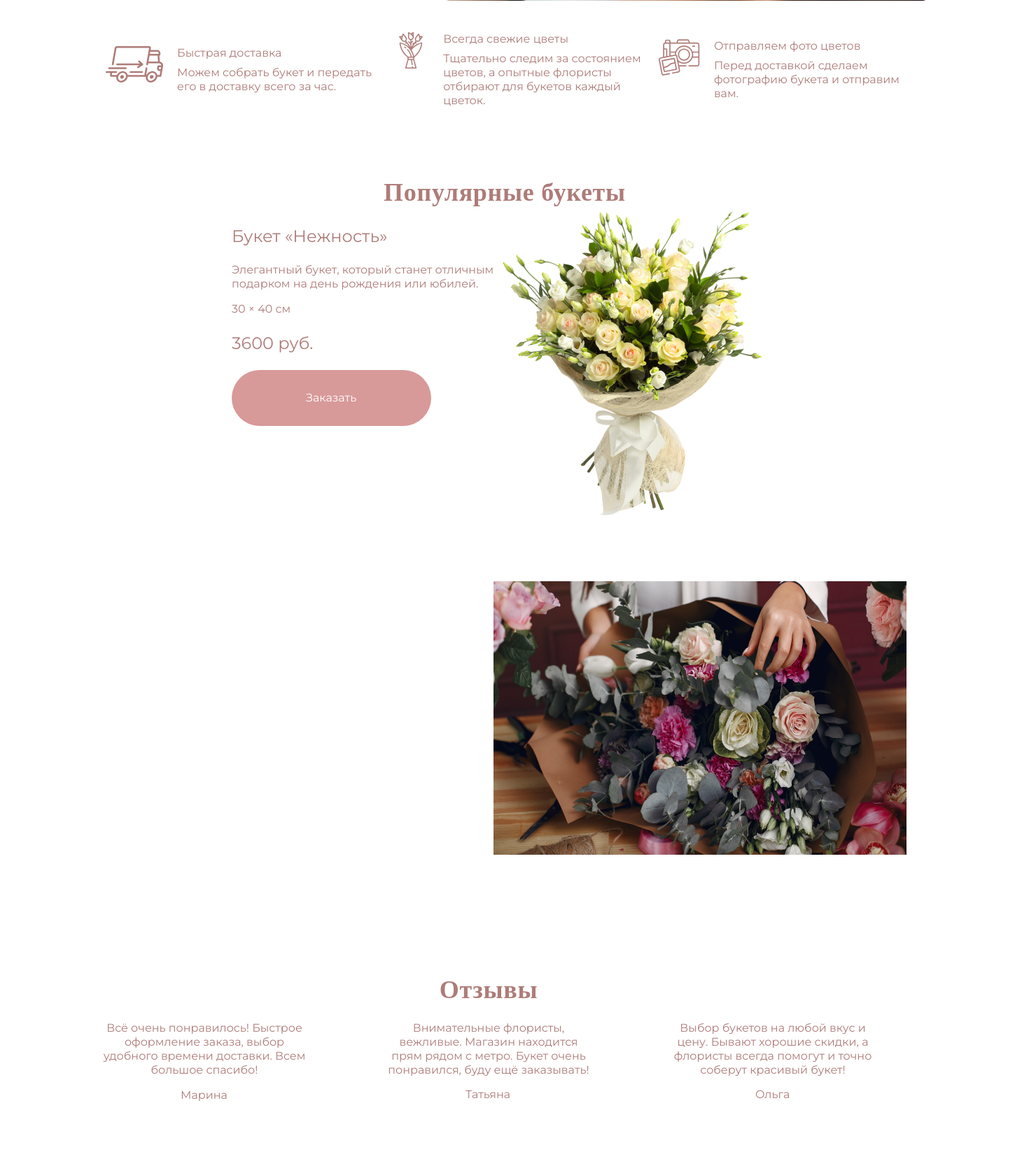
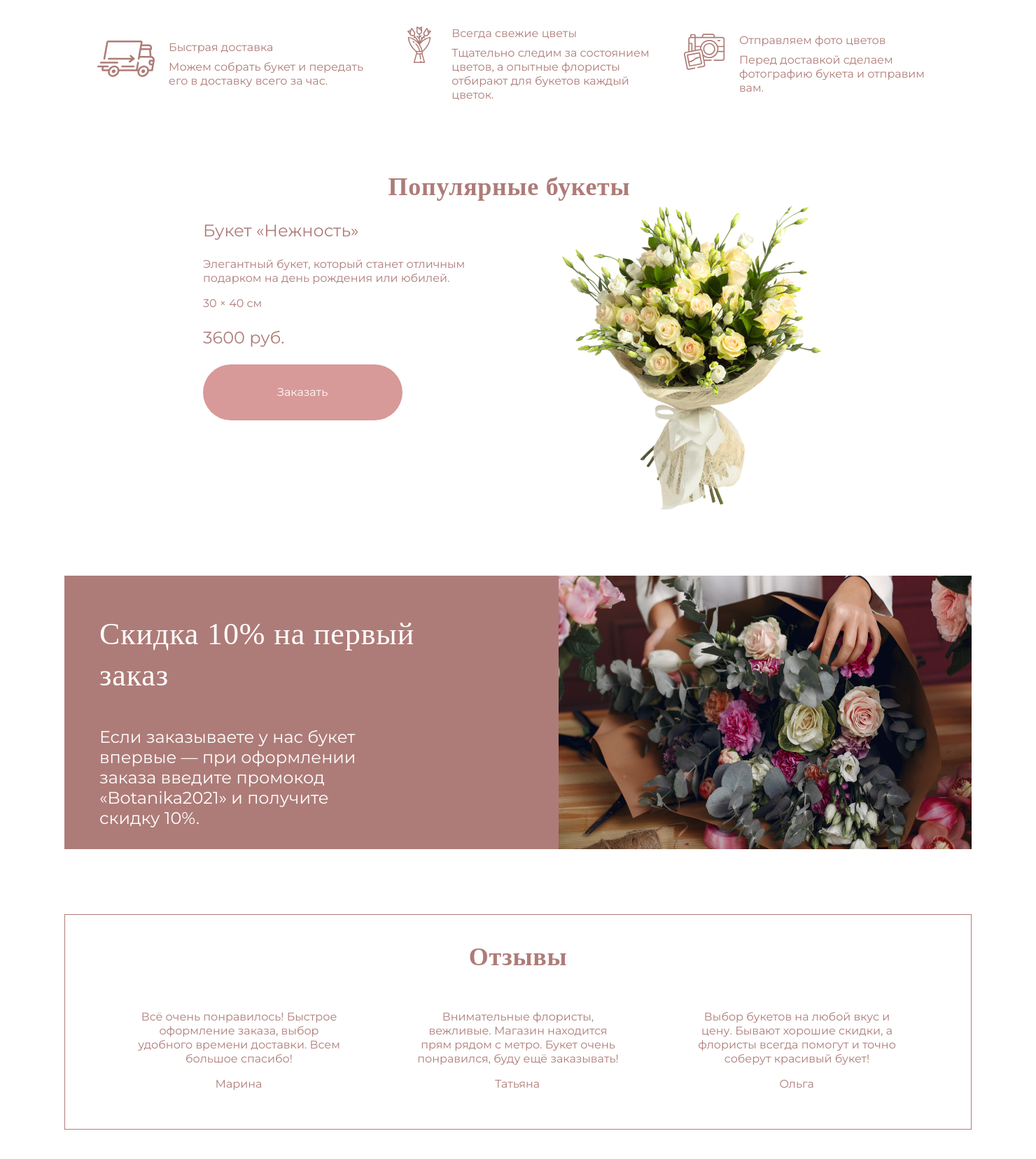
Before and after one commit to Keinever/Keinever.github.io, a PHP site: page / in a window 1480 px wide. Shown: the part 663-2320 px from the top of the page at 70% size. Run offline with PHP 8.4, Linux system fonts and the light colour scheme.

Commit message:
Update Zad1.css

```diff
--- a/Zadanie1/Zad1.css
+++ b/Zadanie1/Zad1.css
@@ -1,9 +1,12 @@
 body{
     position: relative;
-    width: 1440px;
+    width: 100%;
     height: 100%;
+    margin: 0 auto;
+    max-width: 1440px;
 
     background: #FFFFFF;
+
     display: flex;
     align-items: center;
     align-content: center;
@@ -16,7 +19,7 @@ a{
 header {
     position: absolute;
     width: 100%;
-    height: 566px;
+    height: 100%;
     left: 0;
     top: 26px;
 }
@@ -128,10 +131,12 @@ header {
     color: #AE7C78;
 }
 .info{
-    position: relative;
+    position: absolute;
     width: 100%;
-    height: 502px;
+    height: 100%;
     top: 171px;
+    margin-left: auto;
+    margin-right: auto;
 
 }
 .container2{
@@ -144,7 +149,6 @@ header {
 #autors-bouquets{
     margin-top: 0;
     margin-bottom: 24px;
-    padding-top: 0;
     width: 384px;
     height: 118px;
 
@@ -171,7 +175,7 @@ header {
     color: #AE7C78;
 }
 #flowers{
-    width: 698px;
+    width: 100%;
     height: 420px;
 
     border-radius: 10px;
@@ -218,9 +222,8 @@ header {
 }
 .advantages{
     position: absolute;
-    width: 1200px;
     height: 108px;
-    left: 120px;
+    width: 90%;
     top: 709px;
 }
 #truck{
@@ -330,6 +333,7 @@ header {
     color: #AE7C78;
 }
 .popular1{
+    width:100%;
     position: absolute;
     left: 0;
     top: 84px;
@@ -345,17 +349,17 @@ header {
 }
 .popular{
     position: absolute;
-    width: 794px;
+    width: 80%;
     height: 522px;
-    left: 323px;
     top: 870px;
 }
 #popular-bouquet{
     position: absolute;
     width: 371px;
     height: 48px;
-    left: 217px;
+    left: 50%;
     top: 0;
+    margin-left: -185.5px;
 
     font-family: 'Playfair Display';
     font-style: normal;
@@ -419,6 +423,13 @@ header {
 
     color: #AE7C78;
 }
+.container7{
+    display: flex;
+    flex-direction: row;
+    flex-wrap: nowrap;
+    justify-content: space-between;
+    align-items:center;
+}
 #charter{
     width: 73px;
     height: 20px;
@@ -434,40 +445,28 @@ header {
     color: #FFFFFF;
 }
 #img-bouquet{
-    width: 387px;
+    width: 100%;
     height: 438px;
 }
 .discount{
-    position: absolute;
-    width: 1200px;
+    position: relative;
+    width: 90%;
     height: 391px;
-    left: 87px;
+    /*left: 87px;*/
     top: 1486px;
-}
-#rectangle2 {
-    position: absolute;
-    width: 1200px;
-    height: 391px;
-    left: 0;
-    top: 0;
 
     background: #AE7C78;
 }
 #img-discount{
-    position: absolute;
-    width: 590px;
+    width: 100%;
     height: 391px;
-    left: 610px;
-    top: 0;
 
-    border-radius: 0px;
+    border-radius: 0;
 }
 #discount-first{
-    position: absolute;
     width: 488px;
     height: 118px;
-    left: 102px;
-    top: 40px;
+    padding-left: 50px;
 
     font-family: 'Playfair Display';
     font-style: normal;
@@ -479,11 +478,9 @@ header {
     color: #FFFFFF;
 }
 #first-order {
-    position: absolute;
     width: 387px;
     height: 145px;
-    left: 101px;
-    top: 182px;
+    padding-left: 50px;
 
     font-family: 'Montserrat';
     font-style: normal;
@@ -493,30 +490,36 @@ header {
 
     color: #FFFFFF;
 }
+
 .reviews {
     position: absolute;
-    width: 1200px;
+    width: 90%;
     height: 308px;
-    left: 90px;
+    /*left: 90px;*/
     top: 1970px;
+
 }
-#rectangle3{
+.container8{
+
+}
+.rectangle3{
     box-sizing: border-box;
 
     position: absolute;
-    width: 1200px;
+    width: 100%;
     height: 308px;
     left: 0;
     top: 0;
 
     border: 1px solid #AE7C78;
+
+
 }
 #reviews-text {
-    position: absolute;
     width: 152px;
     height: 48px;
-    left: 524px;
-    top: 40px;
+    margin-left: auto;
+    margin-right: auto;
 
     font-family: 'Playfair Display';
     font-style: normal;
@@ -531,11 +534,8 @@ header {
     color: #AE7C78;
 }
 #reviews-1{
-    position: absolute;
     width: 300px;
     height: 80px;
-    left: 44px;
-    top: 129px;
 
     font-family: 'Montserrat';
     font-style: normal;
@@ -547,11 +547,8 @@ header {
     color: #AE7C78;
 }
 #reviews-2{
-    position: absolute;
     width: 300px;
     height: 80px;
-    left: 450px;
-    top: 129px;
 
     font-family: 'Montserrat';
     font-style: normal;
@@ -563,11 +560,8 @@ header {
     color: #AE7C78;
 }
 #reviews-3{
-    position: absolute;
     width: 300px;
     height: 80px;
-    left: 856px;
-    top: 129px;
 
     font-family: 'Montserrat';
     font-style: normal;
@@ -579,11 +573,10 @@ header {
     color: #AE7C78;
 }
 #reviewses-1{
-    position: absolute;
     width: 68px;
     height: 20px;
-    left: 160px;
-    top: 225px;
+    margin-left: auto;
+    margin-right: auto;
 
     font-family: 'Montserrat';
     font-style: normal;
@@ -596,11 +589,10 @@ header {
     color: #AE7C78;
 }
 #reviewses-2{
-    position: absolute;
     width: 66px;
     height: 20px;
-    left: 567px;
-    top: 224px;
+    margin-left: auto;
+    margin-right: auto;
 
     font-family: 'Montserrat';
     font-style: normal;
@@ -613,11 +605,10 @@ header {
     color: #AE7C78;
 }
 #reviewses-3{
-    position: absolute;
     width: 50px;
     height: 20px;
-    left: 981px;
-    top: 224px;
+    margin-left: auto;
+    margin-right: auto;
 
     font-family: 'Montserrat';
     font-style: normal;
@@ -633,7 +624,7 @@ footer{
     position: absolute;
     width: 100%;
     height: 97px;
-    left: 0px;
+    left: 0;
     top: 2350.22px;
 
     background: #AE7C78;
```
